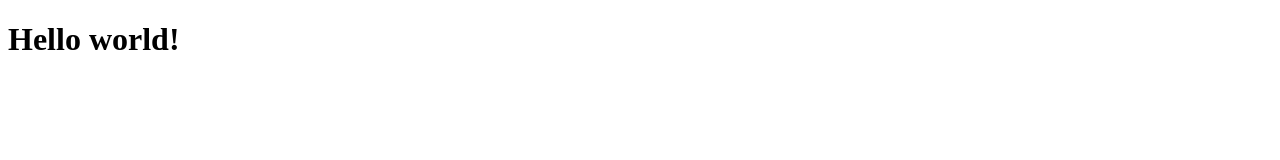
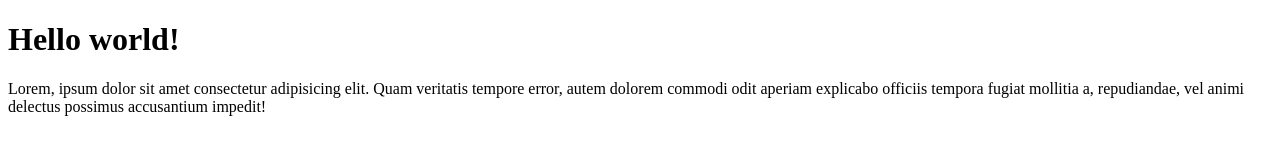
Before and after one commit to nikonenkoincodeit/test-rep, a plain HTML site: page index.html in a window 1280 px wide. Drawn offline with Linux system fonts and the light colour scheme.

Commit message:
add text

```diff
--- a/index.html
+++ b/index.html
@@ -10,6 +10,9 @@
 
 <body>
     <h1>Hello world!</h1>
+    <p>Lorem, ipsum dolor sit amet consectetur adipisicing elit. Quam veritatis tempore error, autem dolorem commodi
+        odit aperiam explicabo officiis tempora fugiat mollitia a, repudiandae, vel animi delectus possimus accusantium
+        impedit!</p>
 </body>
 
 </html>
```
